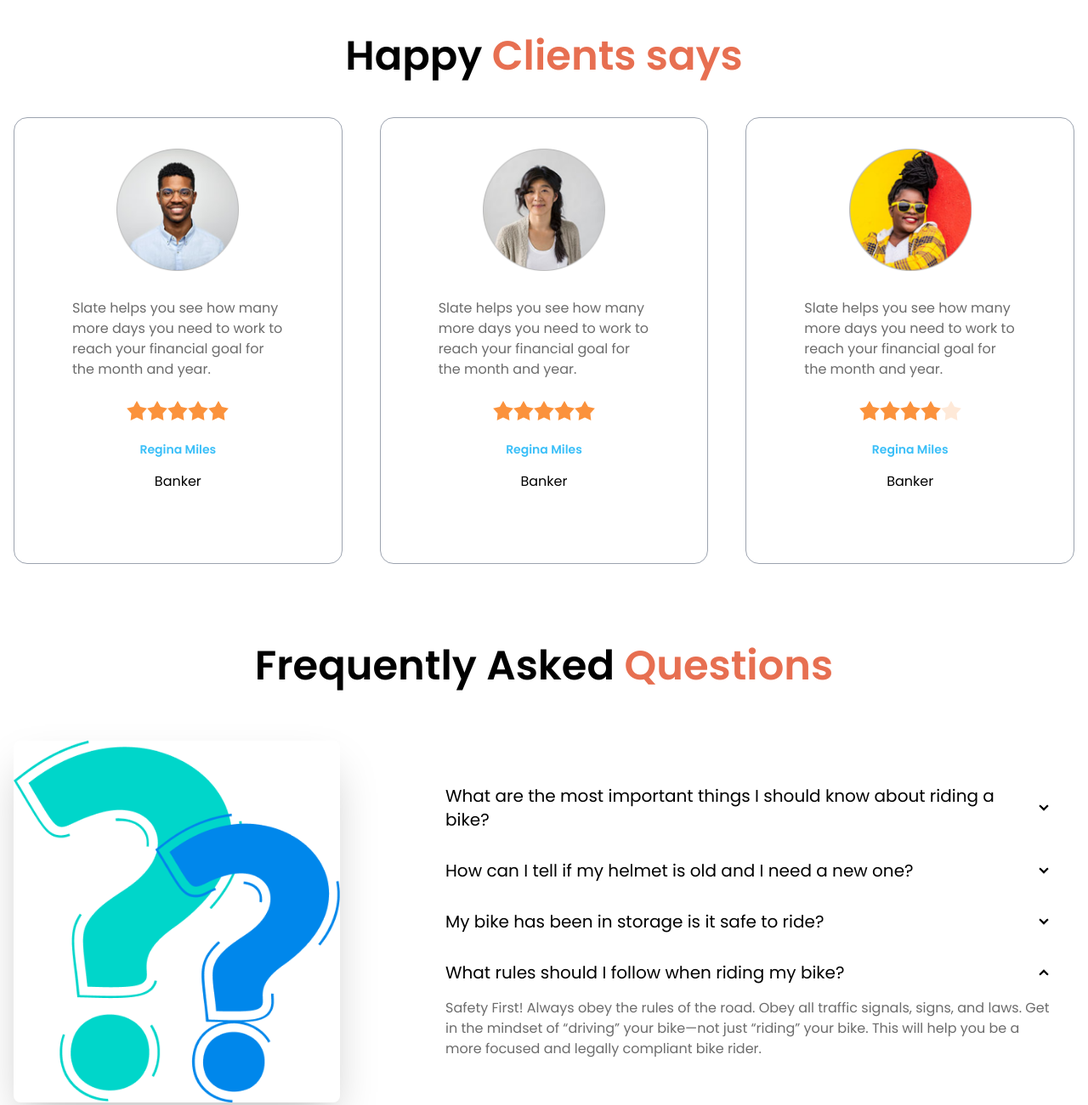
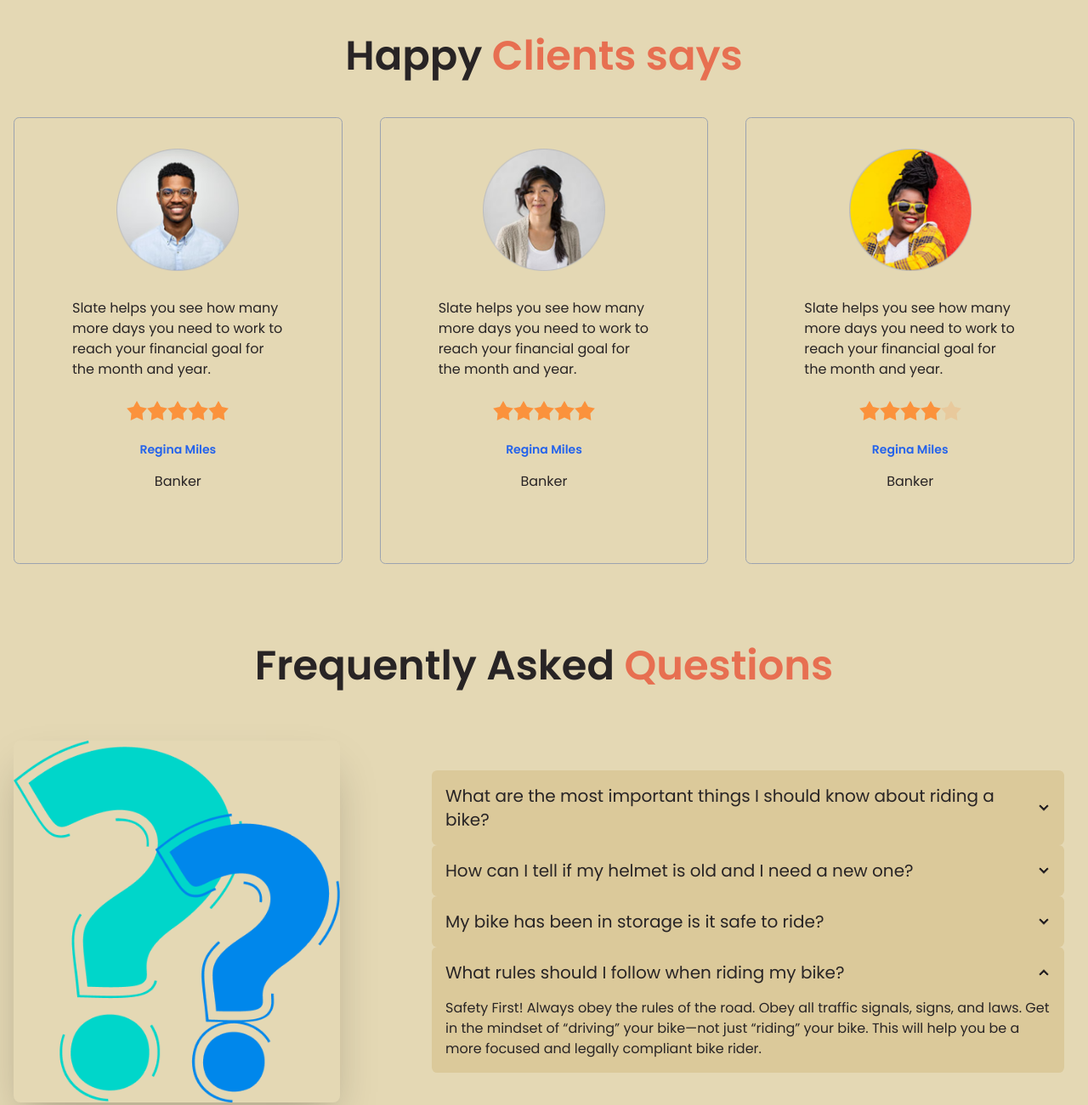
Before and after one commit to PriyoGhosh02/bike-zone-daisy-, a plain HTML site: page index.html in a window 1280 px wide. Shown: the part 1360-2661 px from the top of the page at 85% size. Drawn offline with nearby package versions, Linux system fonts and the light colour scheme.

Commit message:
added all web site theme in html tag    data-theme=theme_name  fix a colour all device

```diff
--- a/index.html
+++ b/index.html
@@ -1,5 +1,5 @@
 <!DOCTYPE html>
-<html lang="en">
+<html lang="en" data-theme="retro">
 
 <head>
     <meta charset="UTF-8">
@@ -21,8 +21,6 @@
                         clifford: '#da373d',
                         'bike-primary': '#E76F51',
                         'bike-primary-bg': 'rgba(231, 111, 81, 0.10)',
-                        'bike-des': '#6C6C6C',
-                        'bike-title': '#000',
                     }
                 }
             }
@@ -36,10 +34,10 @@
     </style>
 </head>
 
-<body class="font_Poppins min-h-screen bg-white">
+<body class="font_Poppins">
     <header class="md:container md:mx-auto">
         <nav>
-            <div class="navbar bg-white">
+            <div class="navbar">
                 <div class="flex-1">
                     <div class="dropdown">
                         <label tabindex="0" class="btn btn-ghost lg:hidden">
@@ -161,7 +159,7 @@
             <h3 class="text-5xl font-semibold text-center text-bike-title mb-12">Latest Bike</h3>
             <div class="grid gap-5 grid-cols-1 md:grid-cols-2 lg:grid-cols-3 mx-3">
                 <!-- first card -->
-                <div class="card bg-base-100 shadow-xl bg-white">
+                <div class="card bg-base-100 shadow-xl ">
                     <figure><img src="./images/others/latest1.png" alt="Shoes" /></figure>
                     <div class="card-body">
                         <h2 class="card-title text-bike-title text-3xl">Ducati XDIAVEL S-73</h2>
@@ -173,7 +171,7 @@
                     </div>
                 </div>
                 <!-- second card -->
-                <div class="card bg-base-100 shadow-xl bg-white">
+                <div class="card bg-base-100 shadow-xl">
                     <figure><img src="./images/others/latest2.png" alt="Shoes" /></figure>
                     <div class="card-body">
                         <h2 class="card-title text-bike-title text-3xl">Ducati XDIAVEL S-73</h2>
@@ -185,7 +183,7 @@
                     </div>
                 </div>
                 <!-- thired card -->
-                <div class="card bg-base-100 shadow-xl bg-white">
+                <div class="card bg-base-100 shadow-xl">
                     <figure><img src="./images/others/latest3.png" alt="Shoes" /></figure>
                     <div class="card-body">
                         <h2 class="card-title text-bike-title text-3xl">Ducati XDIAVEL S-73</h2>
@@ -201,15 +199,15 @@
 
         <!-- Happy clients -->
         <section class="my-24">
-            <h3 class="text-5xl font-semibold text-center text-bike-title mb-12">Happy <span
+            <h3 class="text-5xl font-semibold text-center mb-12">Happy <span
                     class="text-bike-primary">Clients says</span></h3>
             <div class="grid grid-cols-1 md:grid-cols-2 lg:grid-cols-3 gap-11 mx-4">
                 <!-- first review -->
                 <div>
-                    <div class="card  p-9 bg-base-100 bg-white border border-gray-400">
+                    <div class="card  p-9 bg-base-100 border border-gray-400">
                         <figure><img class="w-36" src="./images/others/user-1.png" alt="Shoes" /></figure>
                         <div class="card-body">
-                            <p class="text-bike-des">Slate helps you see how
+                            <p>Slate helps you see how
                                 many more days you need
                                 to work to reach your financial
                                 goal for the month and year.</p>
@@ -229,10 +227,10 @@
                 </div>
                 <!-- second review -->
                 <div>
-                    <div class="card p-9 bg-base-100 bg-white border border-gray-400">
+                    <div class="card p-9 bg-base-100  border border-gray-400">
                         <figure><img class="w-36" src="./images/others/user-2.png" alt="Shoes" /></figure>
                         <div class="card-body">
-                            <p class="text-bike-des">Slate helps you see how
+                            <p>Slate helps you see how
                                 many more days you need
                                 to work to reach your financial
                                 goal for the month and year.</p>
@@ -252,10 +250,10 @@
                 </div>
                 <!-- third review -->
                 <div>
-                    <div class="card  p-9 bg-base-100 bg-white border border-gray-400">
+                    <div class="card  p-9 bg-base-100 border border-gray-400">
                         <figure><img class="w-36" src="./images/others/user-3.png" alt="Shoes" /></figure>
                         <div class="card-body">
-                            <p class="text-bike-des">Slate helps you see how
+                            <p>Slate helps you see how
                                 many more days you need
                                 to work to reach your financial
                                 goal for the month and year.</p>
@@ -280,13 +278,13 @@
         <section>
             <h3 class="text-5xl font-semibold text-center text-bike-title mb-12">Frequently Asked <span
                     class="text-bike-primary">Questions</span></h3>
-            <div class="hero bg-white">
+            <div class="hero">
                 <div class="hero-content lg:gap-24 flex-col lg:flex-row">
                     <img src="./images/others/faq.png" class="max-w-sm rounded-lg shadow-2xl w-3/4" />
                     <!-- all question -->
                     <div class="mx-3">
                         <!-- first question -->
-                        <div class="collapse bg-white collapse-arrow bg-base-200">
+                        <div class="collapse  collapse-arrow bg-base-200">
                             <input type="radio" name="my-accordion-2" checked="checked" />
                             <div class="collapse-title text-bike-title text-xl font-medium">
                                 What are the most important things I should
@@ -301,7 +299,7 @@
                         </div>
 
                         <!-- second question -->
-                        <div class="collapse bg-white collapse-arrow bg-base-200">
+                        <div class="collapse  collapse-arrow bg-base-200">
                             <input type="radio" name="my-accordion-2" checked="checked" />
                             <div class="collapse-title text-bike-title text-xl font-medium">
                                 How can I tell if my helmet is old and I need a
@@ -316,7 +314,7 @@
                         </div>
 
                         <!-- third question -->
-                        <div class="collapse bg-white collapse-arrow bg-base-200">
+                        <div class="collapse collapse-arrow bg-base-200">
                             <input type="radio" name="my-accordion-2" checked="checked" />
                             <div class="collapse-title text-bike-title text-xl font-medium">
                                 My bike has been in storage is it safe to ride?
@@ -329,7 +327,7 @@
                             </div>
                         </div>
                         <!-- fourth question -->
-                        <div class="collapse bg-white collapse-arrow bg-base-200">
+                        <div class="collapse collapse-arrow bg-base-200">
                             <input type="radio" name="my-accordion-2" checked="checked" />
                             <div class="collapse-title text-bike-title text-xl font-medium">
                                 What rules should I follow when riding my bike? </div>
```
